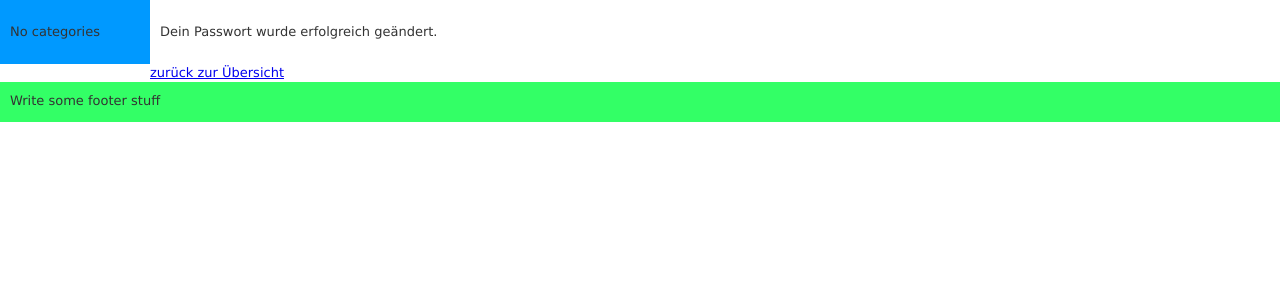
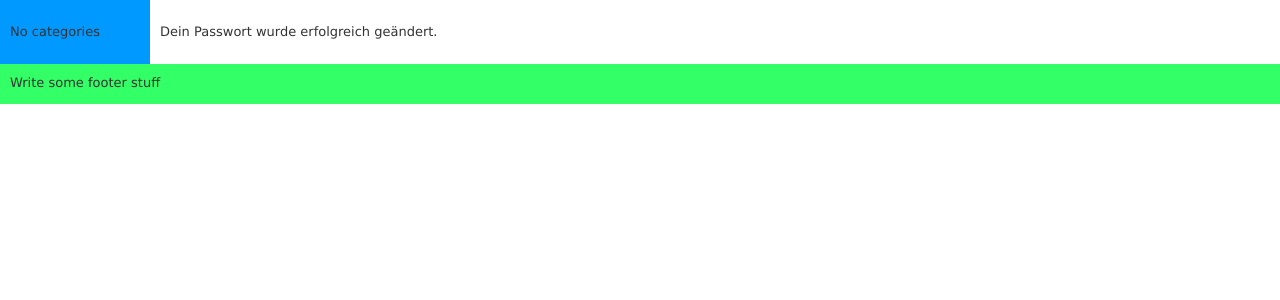
Before and after one commit to barta3/ch.bfh.bti7054.w2013.p.FashionShop, a Django app: template userauth/templates/userauth/password_change_done.html in a window 1280 px wide. Shown: the part 75-375 px from the top of the page. Run offline with Django 3.2, Linux system fonts and the light colour scheme; the template is opened without the code that fills it, so the values that code supplies are empty; some libraries are stand-ins or nearby versions.

Commit message:
Fixed PW Change done

```diff
--- a/userauth/templates/userauth/password_change_done.html
+++ b/userauth/templates/userauth/password_change_done.html
@@ -4,5 +4,4 @@
 
 {% block content %}
 <p>Dein Passwort wurde erfolgreich geändert.</p>
-<a href="{% url recipes_recipe_index %}">zurück zur Übersicht</a>
 {% endblock %}
```
